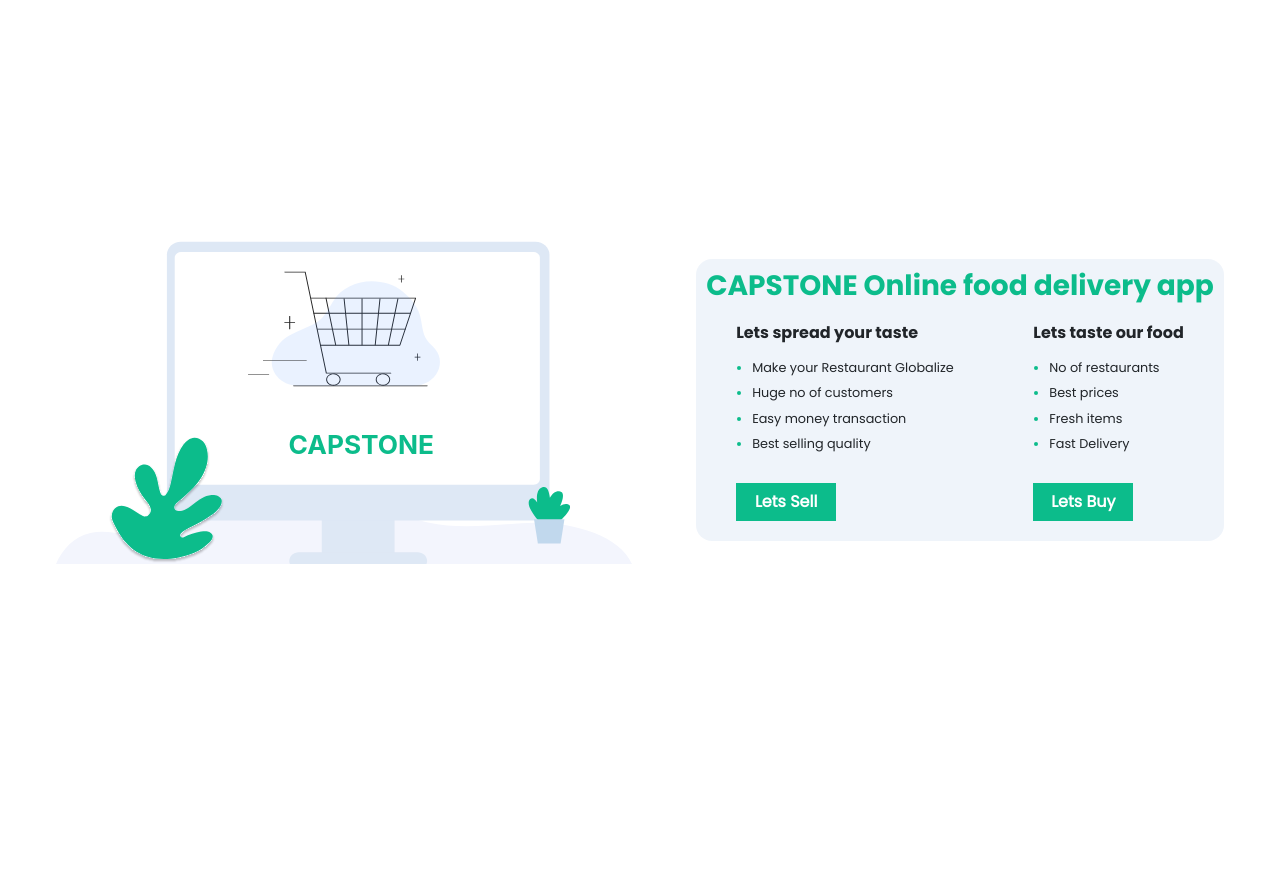
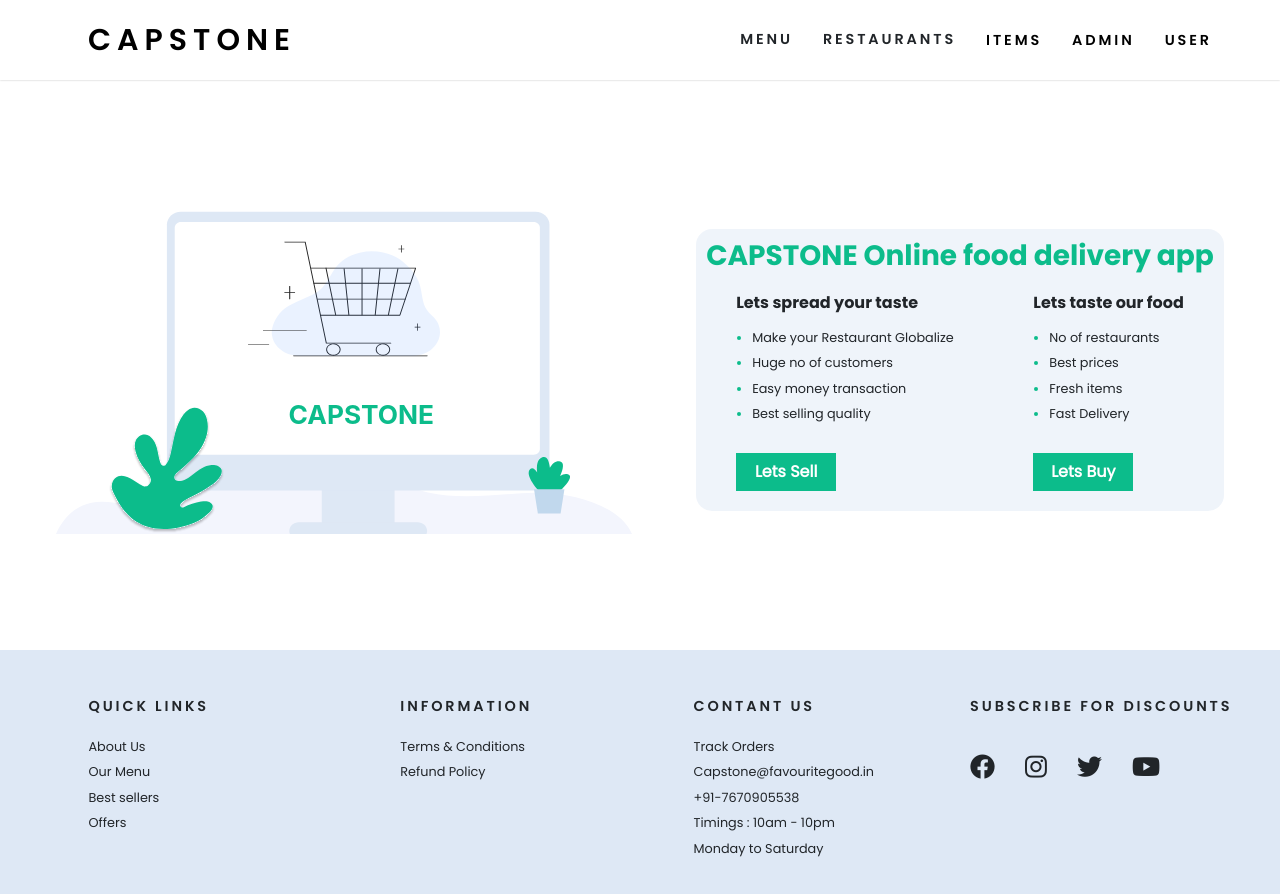
Before and after one commit to vajaganidhanesh/capstone-frontend, a React (Create React App) app: page / in a window 1280 px wide. Shown: the top 894 px of the page. Before the commit the page ends 800 px from the top, so only its background shows below. Built offline with nearby package versions, Linux system fonts and the light colour scheme; the HTML template or start-up script is replaced by a standard one.

Commit message:
UI updated in createitem page and allitems page

```diff
--- a/src/components/header.js
+++ b/src/components/header.js
@@ -17,9 +17,9 @@ function Header()
                         <ul className="nav_links" id="nav_links">
                             <li className="nav_link">menu</li>
                             <li className="nav_link">restaurants</li>
-                            <li className="nav_link">items</li>
-                            <li className="nav_link">admin</li>
-                            <li className="nav_link">user</li>
+                            <Link ><li className="nav_link">items</li></Link>
+                            <Link to="/restaurantLogin"><li className="nav_link">admin</li></Link>
+                            <Link to="/userlogin"><li className="nav_link">user</li></Link>
                             {/* <i className="fa-solid fa-cart-shopping"></i> */}
                         </ul>
                     </div>
--- a/src/pageCSS/allitems.css
+++ b/src/pageCSS/allitems.css
@@ -21,20 +21,23 @@
     column-gap: 20px;
     row-gap: 20px;
     padding: 10px;
-    padding-left: 6.8%;
+    padding-left: 6%;
 }
 
 .item_details{
-    width: 25%;
+    width: 23%;
     height: 500px;
-    background-color:#DFE6F5;
+    /* background-color:#DFE6F5; */
     display: flex;
     flex-direction: column;
+    border-radius: 16px;
+    overflow: hidden;
+    box-shadow: 0 6px 15px rgb(36 37 38 / 8%);
 }
 .image_container{
     width: 100%;
     height: 70%;
-    /* background-color:aliceblue; */
+
 }
 
 .image_container>img{
--- a/src/pageCSS/landingpage.css
+++ b/src/pageCSS/landingpage.css
@@ -1,12 +1,13 @@
 .landpage{
     width: 100%;
-    height: 100vh;
+    height: 70vh;
     background:white;
     display: flex;
     justify-content: center;
     align-items: center;
     flex-direction: column;
     row-gap: 10px;
+    margin-top: 10px;
 }
 .landpage_main{
     flex-direction: row;
--- a/src/pageCSS/restaurantLogin.css
+++ b/src/pageCSS/restaurantLogin.css
@@ -1,6 +1,7 @@
 .rest_main_login_class{
     justify-content: center;
     align-items: center;
+    column-gap: 30px;
 }
 
 .restaurant_login{
--- a/src/pages/allitems.js
+++ b/src/pages/allitems.js
@@ -58,13 +58,13 @@ function Allitems()
                                             <div className='item_description'>
 
                                                 <div className='item_name'>
-                                                    {items.name}
+                                                    <span>{items.name}</span>
                                                 </div>
                                                 <div className='item_quantity'>
-                                                available quantity {items.quantity}
+                                                Available quantity <span>{items.quantity}</span>
                                                 </div>
                                                 <div className='item_price'>
-                                                price of each {items.price}
+                                                Price of each <span>{items.price}</span>/-
                                                 </div>
 
                                                 <div className='feature_buttons'>
--- a/src/pages/createItem.js
+++ b/src/pages/createItem.js
@@ -45,10 +45,15 @@ function CreateItem()
     return(
         <>
             <Header/>
+            <div className='rest_main_class rest_main_login_class'>
+                    <div className='restaurant_image landpage_image restaurant_login'>
+                        <img src="../assets/cooking.svg" alt='uploadimage'/>
+                    </div>
+
                 <div className='restaurant_authentication'>
                     <div className='landpage_container'>
 
-                    <h3>please enter available cusine or dish details</h3>
+                        <h3>Post your cusine or dish details</h3>
                         <div className='restaurant_container'>
                             <form ref={form} className='restaurant_login_form'>
 
@@ -84,6 +89,9 @@ function CreateItem()
                         </div>
                     </div>
                 </div>
+
+
+                </div>
             <Footer/>
         </>
     )
--- a/src/pages/landingPage.js
+++ b/src/pages/landingPage.js
@@ -1,12 +1,15 @@
 import '../pageCSS/landingpage.css'
 
 import {useNavigate} from 'react-router-dom'
+import Header from '../components/header';
+import Footer from '../components/footer';
 
 function LandingPage(){
 
     let navigate = useNavigate();
     return(
         <>
+        <Header/>
             <div className='landpage landpage_main'>
                 <div className='landpage_image'>
                     <img src="../assets/Upload 1.svg" alt="landing page" />
@@ -44,6 +47,8 @@ function LandingPage(){
                     </div>
                 </div>
             </div>
+
+            <Footer/>
         </>
     )
 }
--- a/src/pages/userAuthentication.js
+++ b/src/pages/userAuthentication.js
@@ -45,7 +45,7 @@ function UserAuthentication()
                 <div className='restaurant_authentication'>
                         <div className='landpage_container'>
 
-                        <h3>Hey Foodie signup into Capstone</h3>
+                        <h4>Hey Foodie signup!</h4>
                         <div className='restaurant_container'>
                             <form ref={form} className='restaurant_login_form'>
 
--- a/src/pages/userLogin.js
+++ b/src/pages/userLogin.js
@@ -49,7 +49,7 @@ function UserLogin()
 
                     <div className='restaurant_authentication'>
                         <div className='landpage_container'>
-                        <h3>Please login Foodie..</h3>
+                        <h4>Please login Foodie..</h4>
                         <div className='restaurant_container'>
                             <form className='restaurant_login_form'>
 
```
Also changed, not shown: public/assets/cooking.svg (added). Lines whose indentation alone changed are shown as unchanged.
